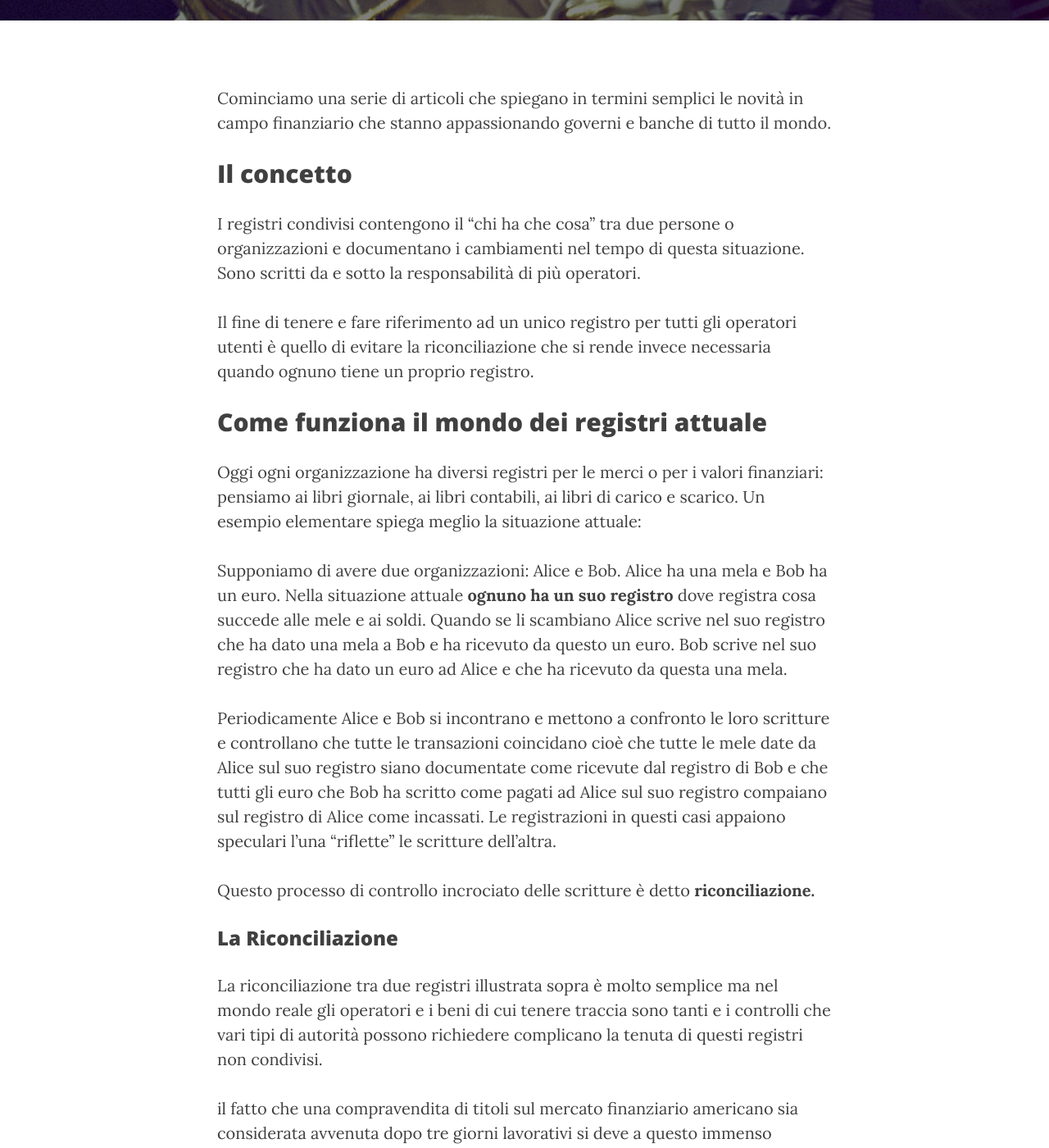
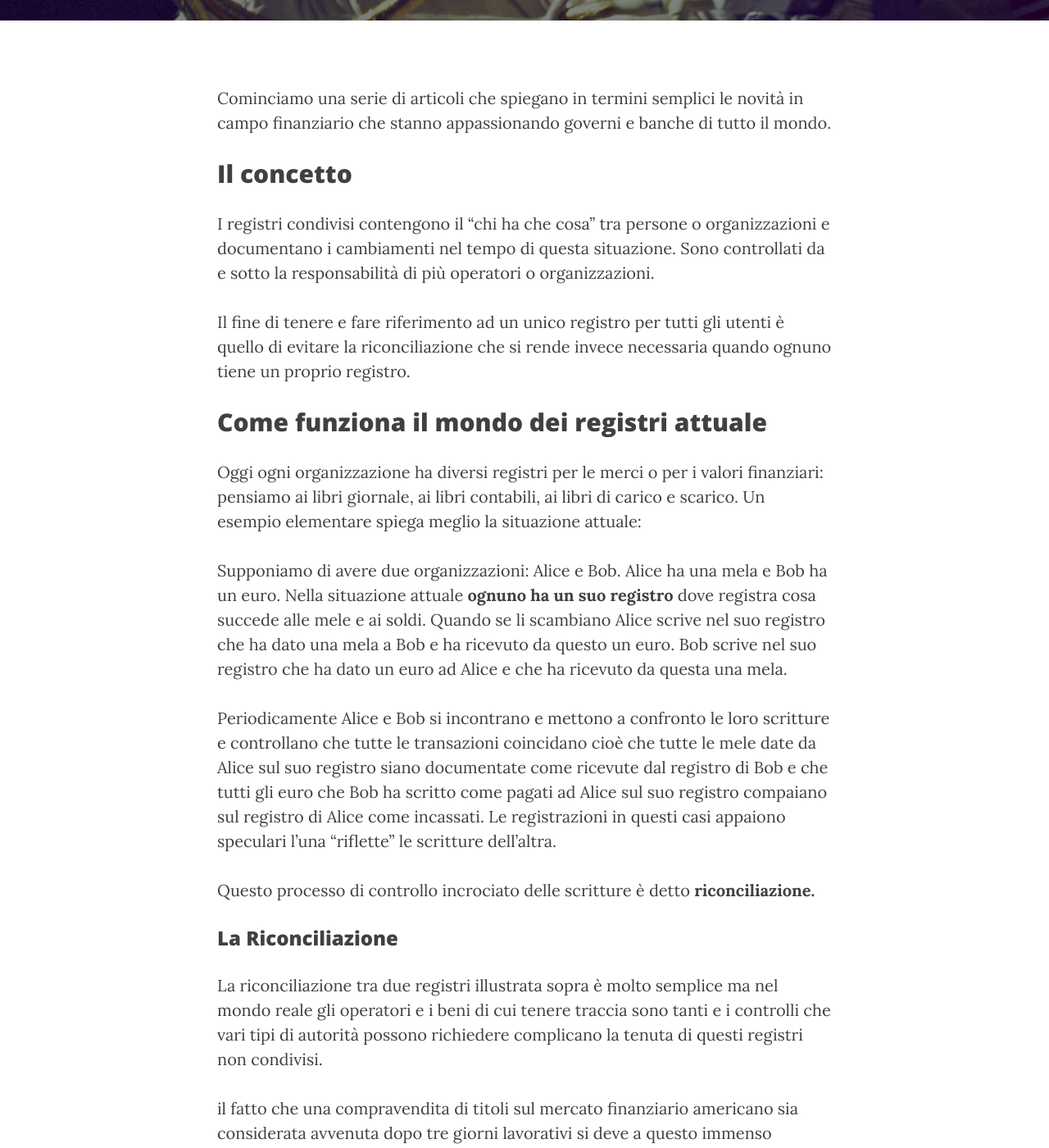
Before and after one commit to assobit/assobit.github.io, a Jekyll site: the page built from _posts/2016-04-27-10:20:33.md, in a window 1280 px wide and 1400 px high, scrolled down 573 px. Shown: the whole window at 82% size. Built offline with Jekyll 4.4.1, drawn with Linux system fonts in a browser that asks for light colours; nearby versions of some CDN libraries; some of the changed text lies outside the part shown.

Commit message:
Update 2016-04-27-10:20:33.md

```diff
--- a/_posts/2016-04-27-10:20:33.md
+++ b/_posts/2016-04-27-10:20:33.md
@@ -11,14 +11,13 @@ in campo finanziario che stanno appassionando governi e banche di tutto il mondo
 <!-- more -->
 ## Il concetto
 
-I registri condivisi contengono il "chi ha che cosa" tra due persone o
+I registri condivisi contengono il "chi ha che cosa" tra persone o
 organizzazioni e documentano i cambiamenti nel tempo di questa situazione.
-Sono scritti da e sotto la responsabilità di più operatori.
+Sono controllati da e sotto la responsabilità di più operatori o organizzazioni.
 
 Il fine di tenere e fare riferimento ad un unico registro per tutti gli
-operatori utenti è quello di evitare la riconciliazione che si rende invece
+utenti è quello di evitare la riconciliazione che si rende invece
 necessaria quando ognuno tiene un proprio registro.
-
 
 ## Come funziona il mondo dei registri attuale
 
@@ -62,7 +61,7 @@ scritture e controlli. i tre giorni (tecnicamente T+3) sono il tempo in cui il
 
 ## La novità dei registri condivisi o Shared Ledgers
 
-I registri condivisi sono registri in cui gli operatori possono scrivere
+I [registri condivisi][sharedledgers] sono registri in cui gli operatori possono scrivere
 seguendo alcune regole e quanto scritto rappresenta all'istante legge per
 tutti coloro che si rifanno a questo registro o tutti coloro che devono
 sorvegliare e regolare questo mercato.
```
Also changed, not shown: other parts of _posts/2016-04-27-10:20:33.md (+7 -2 lines).
